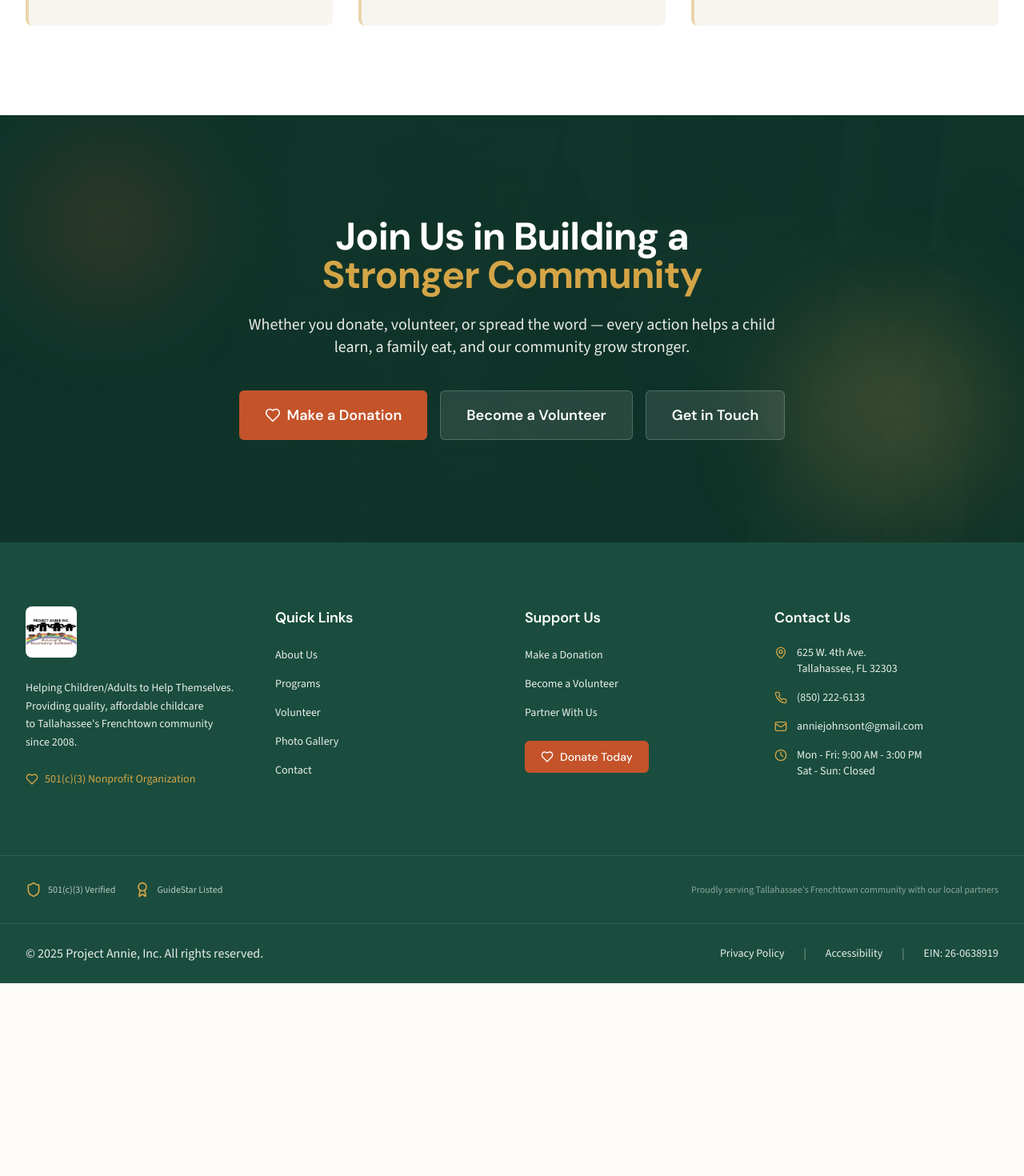
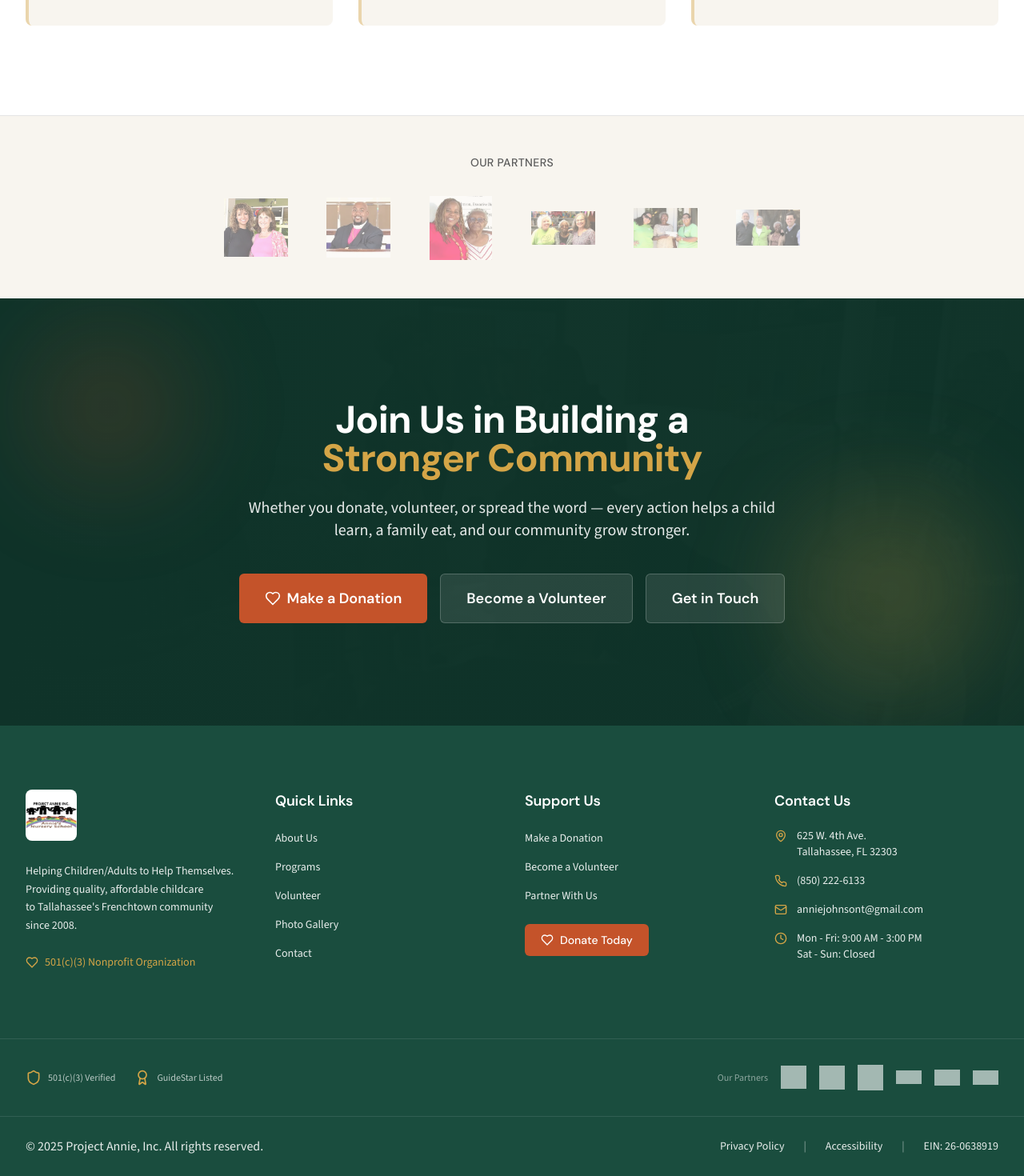
Before and after one commit to LennyPaz/ITLeadership, a Next.js app: page / in a window 1280 px wide. Shown: the part 5262-6732 px from the top of the page at 80% size. Before the commit the page ends 6491 px from the top, so only its background shows below. Built offline with nearby package versions, Linux system fonts and the light colour scheme.

Commit message:
Heartbeat: All 4 items shipped, build clean:
- **Footer** — 6 partner logos replace plain text, white-on-dark

```diff
--- a/app/page.tsx
+++ b/app/page.tsx
@@ -673,6 +673,28 @@ export default function HomePage() {
         </div>
       </section>
 
+      {/* Partners Section */}
+      <section className="py-12 bg-neutral-cream border-t border-neutral-200">
+        <div className="container-base">
+          <p className="text-center text-sm text-neutral-gray font-heading font-medium tracking-wide uppercase mb-8">
+            Our Partners
+          </p>
+          <div className="flex items-center justify-center gap-8 md:gap-12 flex-wrap">
+            {[1, 2, 3, 4, 5, 6].map((n) => (
+              <div key={n} className="relative w-16 h-16 md:w-20 md:h-20 opacity-50 hover:opacity-100 transition-opacity duration-300">
+                <FocalImage
+                  src={`/images/Partners/P${n}.webp`}
+                  alt={`Partner ${n}`}
+                  fill
+                  sizes="80px"
+                  className="object-contain"
+                />
+              </div>
+            ))}
+          </div>
+        </div>
+      </section>
+
       {/* Final CTA Section */}
       <section className="relative py-24 lg:py-32 bg-secondary-dark overflow-hidden">
         {/* Background image */}
--- a/components/Footer.tsx
+++ b/components/Footer.tsx
@@ -175,9 +175,19 @@ export default function Footer() {
               </div>
             </div>
 
-            {/* Partner acknowledgment */}
-            <div className="text-white/50 text-xs text-center md:text-right">
-              Proudly serving Tallahassee&apos;s Frenchtown community with our local partners
+            {/* Partner logos */}
+            <div className="flex items-center gap-4 flex-wrap justify-center md:justify-end">
+              <span className="text-white/50 text-xs">Our Partners</span>
+              {[1, 2, 3, 4, 5, 6].map((n) => (
+                <div key={n} className="relative w-8 h-8 opacity-60 hover:opacity-100 transition-opacity">
+                  <Image
+                    src={getImagePath(`/images/Partners/P${n}.webp`)}
+                    alt={`Partner ${n}`}
+                    fill
+                    className="object-contain brightness-0 invert"
+                  />
+                </div>
+              ))}
             </div>
           </div>
         </div>
--- a/content/timeline.json
+++ b/content/timeline.json
@@ -24,6 +24,11 @@
       "year": "2024",
       "title": "Expanding Our Impact",
       "description": "New programs and partnerships to serve even more families."
+    },
+    {
+      "year": "2025",
+      "title": "New Website & Digital Presence",
+      "description": "Launched a modern website to better connect with families, volunteers, and supporters."
     }
   ]
 }
```
